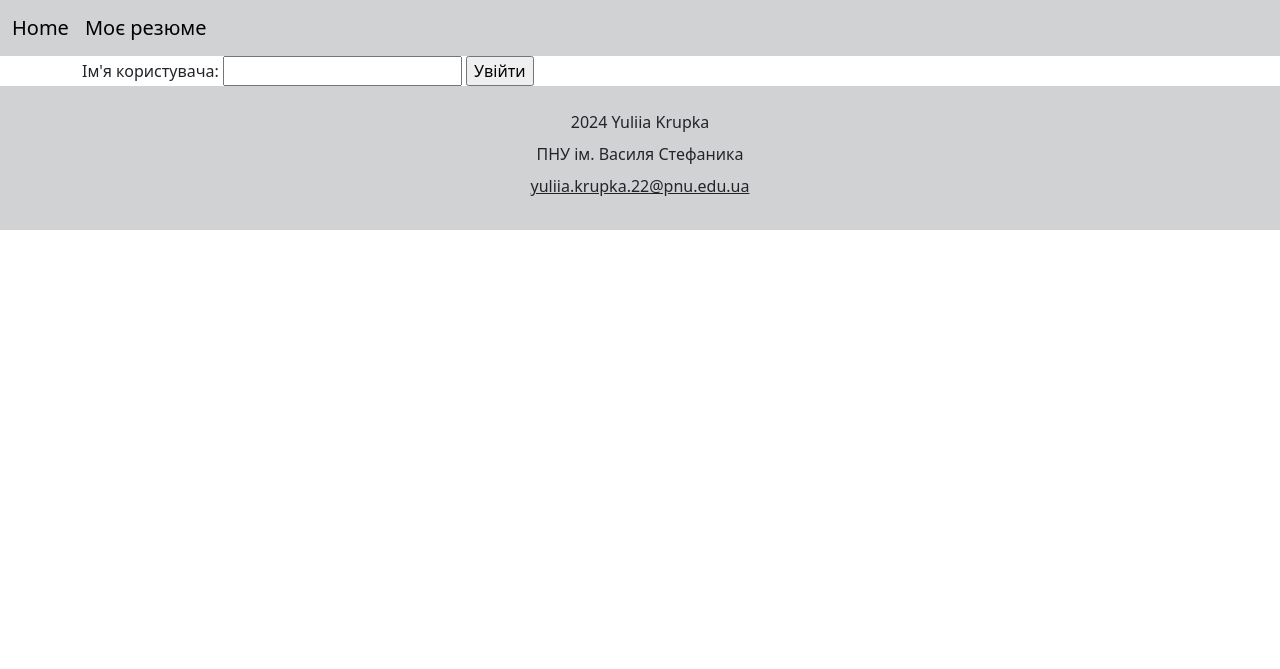
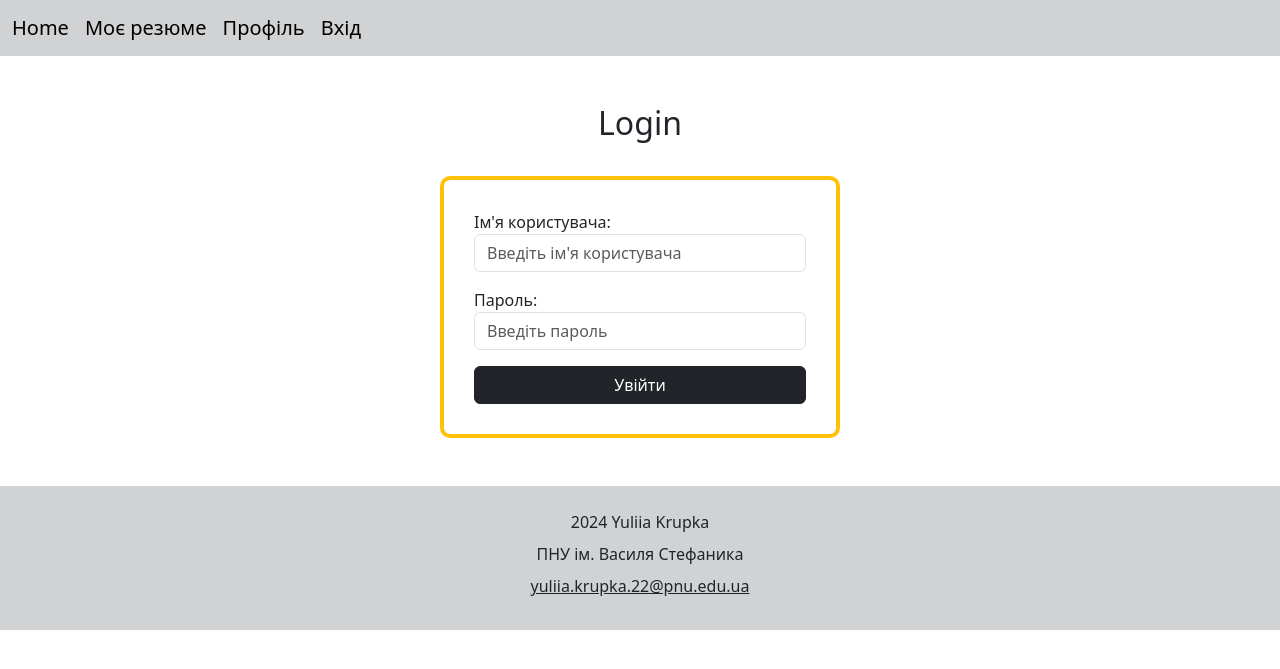
Before and after one commit to yuliia-krupka/flask-app-lab, a Flask app: page /user/login in a window 1280 px wide. Shown: the top 669 px of the page. Run offline with Flask 3, Linux system fonts and the light colour scheme.

Commit message:
done task 1. update login, profile, base, styles

```diff
--- a/app/static/css/styles.css
+++ b/app/static/css/styles.css
@@ -44,10 +44,23 @@ nav, footer {
     transition: font-weight 0.5s ease, color 0.5s ease;
 }
 
-.provided{
+.provided {
     color: #146c43;
 }
 
-.not_provided{
+.not_provided {
     color: #b02a37;
 }
+
+.login_form {
+    max-width: 400px;
+    margin: auto;
+    padding: 30px;
+    border: 4px solid #ffc107;
+    border-radius: 10px;
+}
+
+.login_form:hover {
+    box-shadow: 0 4px 8px rgba(0, 0, 0, 0.3);
+    transition: box-shadow 0.5s ease;
+}
--- a/app/templates/base.html
+++ b/app/templates/base.html
@@ -13,6 +13,8 @@
         <div class="container-fluid">
             <a class="navbar-brand" href="/homepage">Home</a>
             <a class="navbar-brand" href="/resume">Моє резюме</a>
+            <a class="navbar-brand" href="/user/profile">Профіль</a>
+            <a class="navbar-brand" href="/user/login">Вхід</a>
             <button class="navbar-toggler" type="button" data-bs-toggle="collapse" data-bs-target="#navbarNav"
                     aria-controls="navbarNav" aria-expanded="false" aria-label="Toggle navigation">
                 <span class="navbar-toggler-icon"></span>
--- a/app/users/templates/users/login.html
+++ b/app/users/templates/users/login.html
@@ -4,9 +4,19 @@
 
 {% block content %}
 
-<form action="" method="post">
-    Ім'я користувача: <input type="text" name="login" >
-    <input type="submit" value="Увійти">
-</form>
+<div class="container mt-5 ">
+    <h2 class="text-center">Login</h2>
+    <form action="" method="post" class="mt-4 mb-5 login_form">
+        <div class="form-group mb-3">
+            <label for="username">Ім'я користувача:</label>
+            <input type="text" class="form-control" id="username" name="username" placeholder="Введіть ім'я користувача" required>
+        </div>
+        <div class="form-group mb-3">
+            <label for="password">Пароль:</label>
+            <input type="password" class="form-control" id="password" name="password" placeholder="Введіть пароль" required>
+        </div>
+        <button type="submit" class="btn btn-dark w-100">Увійти</button>
+    </form>
+</div>
 
 {% endblock %}
--- a/app/users/views.py
+++ b/app/users/views.py
@@ -1,43 +1,59 @@
 from . import user_bp
 from flask import render_template, request, redirect, url_for, make_response, session, flash
 from datetime import datetime, timedelta
+
 
 @user_bp.route('/profile')
 def get_profile():
     if "username" in session:
         username_value = session["username"]
         return render_template("profile.html", username=username_value)
-    flash("Invalid: Session.", "danger")
-    return redirect(url_for("users.login"))
+    else:
+        flash("Error: access denied. Please login.", "danger")
+        return redirect(url_for("users.login"))
 
-@user_bp.route("/login",  methods=['GET', 'POST'])
+
+@user_bp.route("/login", methods=['GET', 'POST'])
 def login():
     if request.method == "POST":
-        username = request.form["login"]
-        session["username"] = username
-        flash("Success: session added successfully.", "success")
-        return redirect(url_for("users.get_profile"))
+        username = request.form["username"]
+        password = request.form["password"]
+
+        valid_username = "user12"
+        valid_password = "password"
+
+        if username == valid_username and password == valid_password:
+            session["username"] = username
+            flash("Success: session added successfully.", "success")
+            return redirect(url_for("users.get_profile"))
+        else:
+            flash("Error: Invalid username or password.", "danger")
+            return redirect(url_for("users.login"))
     return render_template("login.html")
+
 
 @user_bp.route('/logout')
 def logout():
     # Видалення користувача із сесії
     session.pop('username', None)
-    return redirect(url_for("users.get_profile"))
+    flash("You have successfully logged out.", "info")
+    return redirect(url_for("users.login"))
 
 
-
-@user_bp.route('/hi/<string:name>')     # /hi/ivan?age=30
+@user_bp.route('/hi/<string:name>')  # /hi/ivan?age=30
 def greetings(name):
     name = name.upper()
     age = request.args.get("age", None, int)
     return render_template("hi.html", name=name, age=age)
 
+
 @user_bp.route("/admin")
 def admin():
-    to_url = url_for("users.greetings", name="administrator", age=45, _external=True)   #"http://localhost:8080/hi/administrator?age=45"
+    to_url = url_for("users.greetings", name="administrator", age=45,
+                     _external=True)  # "http://localhost:8080/hi/administrator?age=45"
     print(to_url)
     return redirect(to_url)
+
 
 @user_bp.route('/set_cookie')
 def set_cookie():
@@ -45,13 +61,15 @@ def set_cookie():
     response.set_cookie('username', 'student', max_age=timedelta(seconds=60))
     return response
 
+
 @user_bp.route('/get_cookie')
 def get_cookie():
     username = request.cookies.get('username')
     return f'Користувач: {username}'
 
+
 @user_bp.route('/delete_cookie')
 def delete_cookie():
     response = make_response('Кука видалена')
-    response.set_cookie('username', '', expires=0) # response.set_cookie('username', '', max_age=0)
+    response.set_cookie('username', '', expires=0)  # response.set_cookie('username', '', max_age=0)
     return response
```
Also changed, not shown: app/users/templates/users/profile.html (+11 -2 lines).
